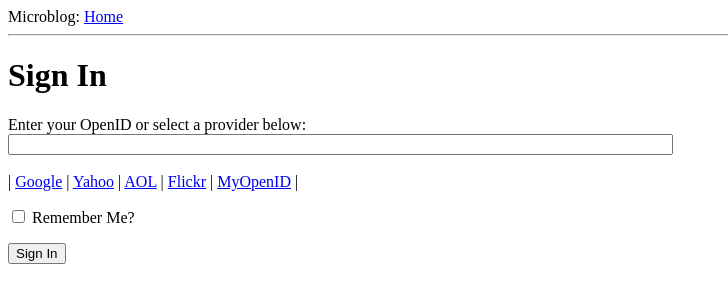
After one commit to karan/Flask-Tutorial, a Flask app: page /login in a window 1280 px wide. The commit adds this page. Shown: the top 303 px of the page, without its empty margins (0-728 px from the left). Run offline with Flask 2, Linux system fonts and the light colour scheme.

Commit message:
End of part iii

```diff
--- a/app/__init__.py
+++ b/app/__init__.py
@@ -3,5 +3,6 @@
 from flask import Flask
 
 app = Flask(__name__) # create the application object
+app.config.from_object('config')
 
 from app import views # views are handlers that manage requests
--- /dev/null
+++ b/app/forms.py
@@ -0,0 +1,9 @@
+#!/usr/bin/env python
+
+from flask.ext.wtf import Form
+from wtforms import TextField, BooleanField
+from wtforms.validators import Required
+
+class LoginForm(Form):
+    openid = TextField('openid', validators=[Required()])
+    remember_me = BooleanField('remember_me', default=False)
--- a/app/templates/base.html
+++ b/app/templates/base.html
@@ -11,6 +11,16 @@
 </head>
 <body>
     <div>Microblog: <a href="/index">Home</a></div>
+    <hr>
+    {% with messages = get_flashed_messages() %}
+    {% if messages %}
+    <ul>
+        {% for message in messages %}
+        <li>{{message}}</li>
+        {% endfor %}
+    </ul>
+    {% endif %}
+    {% endwith %}
     {% block content %} {% endblock %}
 </body>
 </html>
--- /dev/null
+++ b/app/templates/login.html
@@ -0,0 +1,31 @@
+{% extends 'base.html' %}
+{% block content %}
+<script type="text/javascript">
+    function set_openid(openid, pr) {
+        u = openid.search('<username>')
+        if (u != -1) {
+            // openid is blank
+            user = prompt('Enter your ' + pr + ' username.')
+            openid = openid.substr(0, u) + user
+        }
+        form = document.forms['login'];
+        form.elements['openid'].value = openid;
+    }
+</script>
+<h1>Sign In</h1>
+<form action="" method="post" name="login">
+    {{form.hidden_tag()}}
+    <p>
+        Enter your OpenID or select a provider below: <br>
+        {{form.openid(size=80)}}<br>
+        {% for error in form.errors.openid %}
+        <span style="color: red;">[{{error}}]</span>
+        {% endfor %}<br>
+        |{% for pr in providers %}
+        <a href="javascript:set_openid('{{pr.url}}', '{{pr.name}}');">{{pr.name}}</a> |
+        {% endfor %}
+    </p>
+    <p>{{form.remember_me}} Remember Me?</p>
+    <p><input type="submit" value="Sign In"></p>
+</form>
+{% endblock %}
--- a/app/views.py
+++ b/app/views.py
@@ -1,7 +1,8 @@
 #!/usr/bin/env python
 
-from flask import render_template
+from flask import render_template, flash, redirect
 from app import app
+from forms import LoginForm
 
 @app.route('/') # these decorators route a URL to this function
 @app.route('/index')
@@ -17,3 +18,13 @@ def index():
     ]
     return render_template('index.html', title='Home',
                            user=user, posts=posts)
+
+@app.route('/login', methods=['GET', 'POST'])
+def login():
+    form = LoginForm()
+    if form.validate_on_submit():
+        flash('Flash: Form submit with openid = %s and remember me = %s' %
+              (str(form.openid.data), str(form.remember_me.data)))
+        return redirect('/login')
+    return render_template('login.html', title="Sign In",
+                           form=form, providers=app.config['OPENID_PROVIDERS'])
```
Also changed, not shown: config.py (added, +11 -0 lines).
